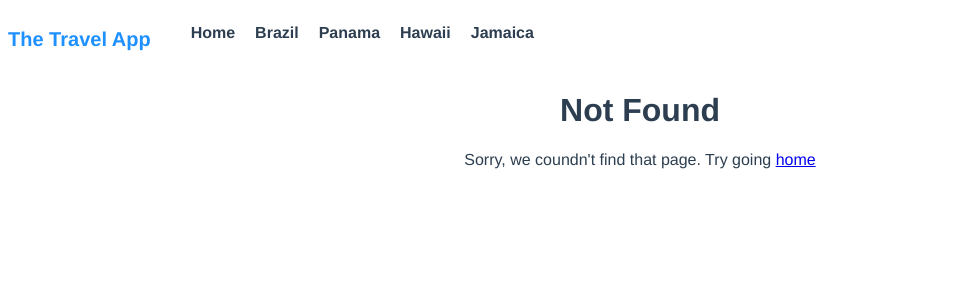
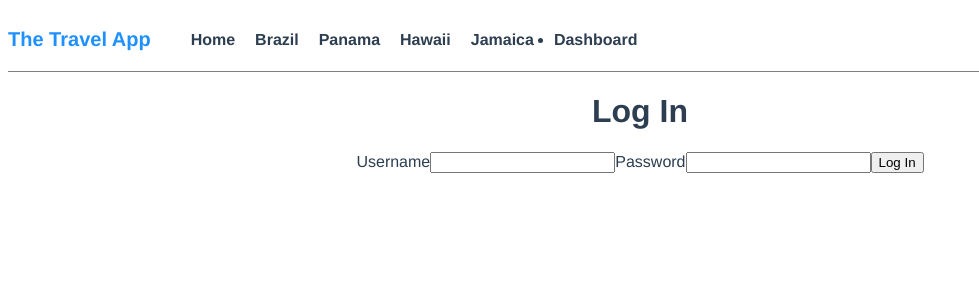
Before and after one commit to pjakimow/vuejs-travel-app, a Vue app: page /login in a window 1280 px wide. Before the commit this address had no page. Shown: the top 300 px of the page, without its empty margins (0-979 px from the left). Built offline with nearby package versions, Linux system fonts and the light colour scheme.

Commit message:
Add fake log in

```diff
--- a/src/App.vue
+++ b/src/App.vue
@@ -1,7 +1,7 @@
 <template>
   <div id="app">
     <the-navigation/>
-    <transition name="fade">
+    <transition name="fade" mode="out-in">
       <router-view :key="$route.path" />
     </transition>
   </div>
--- a/src/components/TheNavigation.vue
+++ b/src/components/TheNavigation.vue
@@ -15,6 +15,9 @@
                 }">
                     {{ destination.name }}
                 </router-link>
+            </li>
+            <li>
+                <router-link :to="{name: 'user'}">Dashboard</router-link>
             </li>
         </ul>
 <!--        <router-link to="/">Home</router-link>-->
@@ -40,8 +43,12 @@
 <style scoped>
     #nav{
         display: flex;
-        /*align-items: center;*/
-        /*padding: 30px;*/
+        align-items: center;
+        position: sticky;
+        top: 0;
+        background-color: white;
+        border-bottom: 1px solid grey;
+        z-index: 1;
     }
     #nav a {
         font-weight: bold;
--- a/src/router/index.js
+++ b/src/router/index.js
@@ -46,6 +46,19 @@ const routes = [
     }
     },
   {
+    path: "/user",
+    name: "user",
+    component: () => import(/* webpackChunkName: "User" */ "../views/User"),
+    meta: {
+      requiresAuth: true
+    }
+  },
+  {
+    path: "/login",
+    name: "login",
+    component: () => import(/* webpackChunkName: "Login" */ "../views/Login")
+  },
+  {
     path: "/404", //it has to be at the end
     alias: "*",
     name: "notFound",
@@ -56,7 +69,37 @@ const routes = [
 const router = new VueRouter({
   routes,
   linkExactActiveClass: "my-custom-active-link-class",
-  mode: "history" // removes # from the URL
+  mode: "history", // removes # from the URL
+  scrollBehavior(to, from, savedPosition){
+    if(savedPosition){
+      return savedPosition;
+    } else {
+      const position = {};
+      if (to.hash) {
+        position.selector = to.hash;
+        if (to.hash === '#experience') {
+          position.offset = { y: 150 };
+        }
+        if (document.querySelector(to.hash)) {
+          return position;
+        }
+        return false;
+      }
+    }
+  }
 });
 
+router.beforeEach((to, from, next) => {
+  if (to.matched.some(record => record.meta.requiresAuth)) { // when record or nested records requires auth
+    if(!store.user){ // when user is logged in, fake
+      next({
+        name: 'login'
+      });
+    } else {
+      next();
+    }
+  } else {
+    next();
+  }
+});
 export default router;
--- a/src/store.js
+++ b/src/store.js
@@ -1,4 +1,5 @@
 export default {
+  user: null,
   destinations: [
     {
       name: "Brazil",
--- a/src/views/DestinationDetails.vue
+++ b/src/views/DestinationDetails.vue
@@ -11,11 +11,11 @@
         </section>
         <section class="experiences">
             <h2>Top experiences in {{ destination.name }}</h2>
-            <div class="cards">
+            <div class="cards" id="experience">
                 <div class="card" v-for="experience in destination.experiences"
                      :key="experience.slug">
                     <router-link
-                    :to="{name: 'experienceDetails', params: {experienceSlug: experience.slug}}">
+                    :to="{name: 'experienceDetails', params: {experienceSlug: experience.slug}, hash: '#experience'}">
                         <img :src="require(`@/assets/${experience.image}`)"
                              alt="experience.name">
                         <span class="card__text">{{ experience.name }}</span>
@@ -90,4 +90,7 @@ p {
     text-weight: bold;
     text-decoration: none;
 }
+.experiences {
+    padding: 40px 0;
+}
 </style>
--- a/src/views/ExperienceDetails.vue
+++ b/src/views/ExperienceDetails.vue
@@ -1,6 +1,5 @@
 <template>
     <section>
-        <h1>Experiences</h1>
         <h2>{{ experience.name }}</h2>
         <div class="experience-details">
             <img :src="require(`@/assets/${experience.image}`)" alt="experience.name">
@@ -48,6 +47,7 @@ section {
 .experience-details{
     display: flex;
     justify-content: space-between;
+    padding: 40px 0;
 }
 p {
     margin: 0 40px;
--- /dev/null
+++ b/src/views/Login.vue
@@ -0,0 +1,37 @@
+<template>
+    <div class="login">
+        <h1>Log In</h1>
+        <div class="form">
+            <label for="username">Username</label>
+            <input v-model="username" type="text" name="username" class="input">
+            <label for="password">Password</label>
+            <input v-model="password" type="text" name="password" class="input">
+            <button @click="login" class="btn">Log In</button>
+        </div>
+    </div>
+</template>
+
+<script>
+    import store from "@/store";
+    export default {
+        name: "Login",
+        data(){
+            return {
+                username: null,
+                password: null,
+            }
+        },
+        methods: {
+            login() {
+                // Authenticate against API
+                // Fake:
+                store.user = this.username;
+                this.$router.push({name: 'user'}); // redirect
+            }
+        }
+    }
+</script>
+
+<style scoped>
+
+</style>
--- /dev/null
+++ b/src/views/User.vue
@@ -0,0 +1,30 @@
+<template>
+    <div>
+        <h1>Welcome {{ user }}</h1>
+        <button @click="logout" class="btn">Log out</button>
+    </div>
+</template>
+
+<script>
+    import store from "@/store";
+    export default {
+        name: "User",
+        data(){
+            return {
+                user: store.user
+            }
+        },
+        methods: {
+            logout() {
+                store.user = null;
+                this.$router.push("/");
+            }
+        }
+    }
+</script>
+
+<style scoped>
+.btn {
+
+}
+</style>
```
